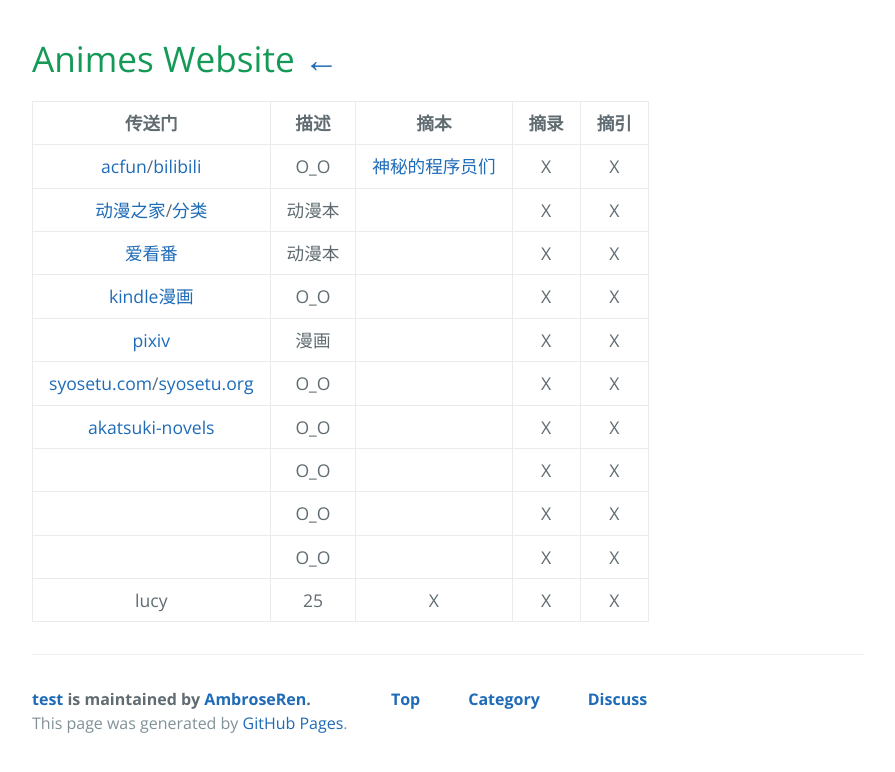
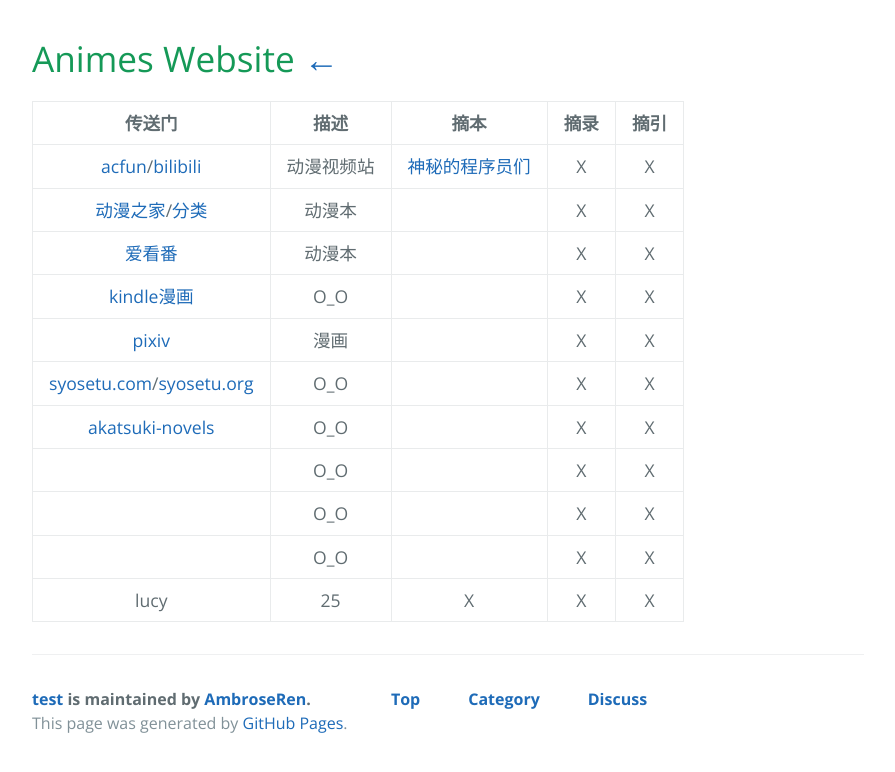
Before and after one commit to AmbroseRen/test, a Jekyll site: the page built from Art/Animes/index.md, in a window 1280 px wide. Shown: the top 772 px of the page, without its empty margins (192-1087 px from the left). Built offline with Jekyll 4.4.1, drawn with Linux system fonts in a browser that asks for light colours; our own code applies the rules of GitHub Pages for plain Markdown files; the repository's description, which GitHub fills in, is left out.

Commit message:
Update index.md

```diff
--- a/Art/Animes/index.md
+++ b/Art/Animes/index.md
@@ -2,7 +2,7 @@
 
 | 传送门 | 描述 | 摘本 | 摘录 | 摘引 |
 |:---:|:---:|:---:|:---:|:---:|
-| [acfun](https://www.acfun.cn/)/[bilibili](https://www.bilibili.com) | O_O | [神秘的程序员们](https://code2048.com/series/betacat/) | X | X |
+| [acfun](https://www.acfun.cn/)/[bilibili](https://www.bilibili.com) | 动漫视频站 | [神秘的程序员们](https://code2048.com/series/betacat/) | X | X |
 | [动漫之家](https://www.dmzj.com/)/[分类](http://manhua.dmzj.com/tags/category_search/0-0-0-all-0-1-0-1.shtml) | 动漫本 | []() | X | X |
 | [爱看番](http://www.ikanfan.com/) | 动漫本 | []() | X | X |
 | [kindle漫画](http://www.kindlecomic.net/) | O_O | []() | X | X |
```
